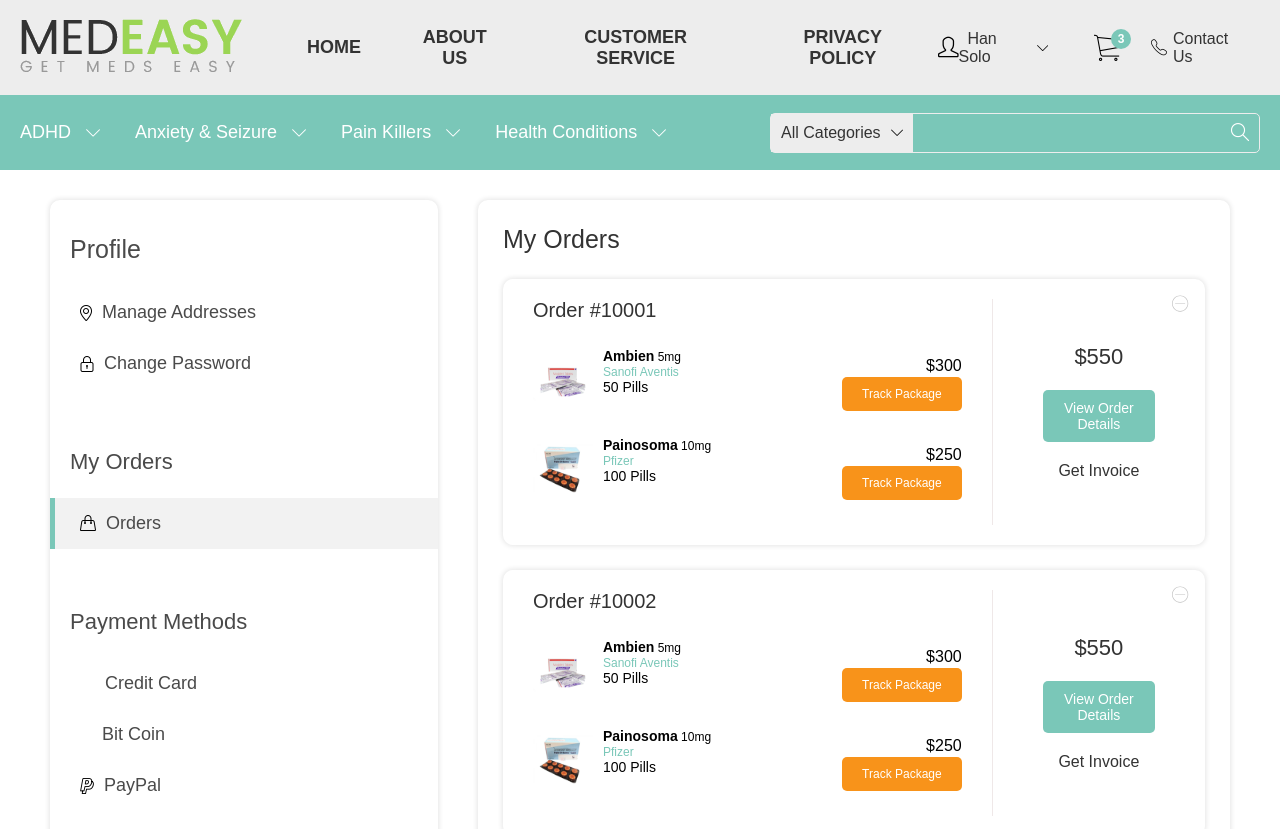
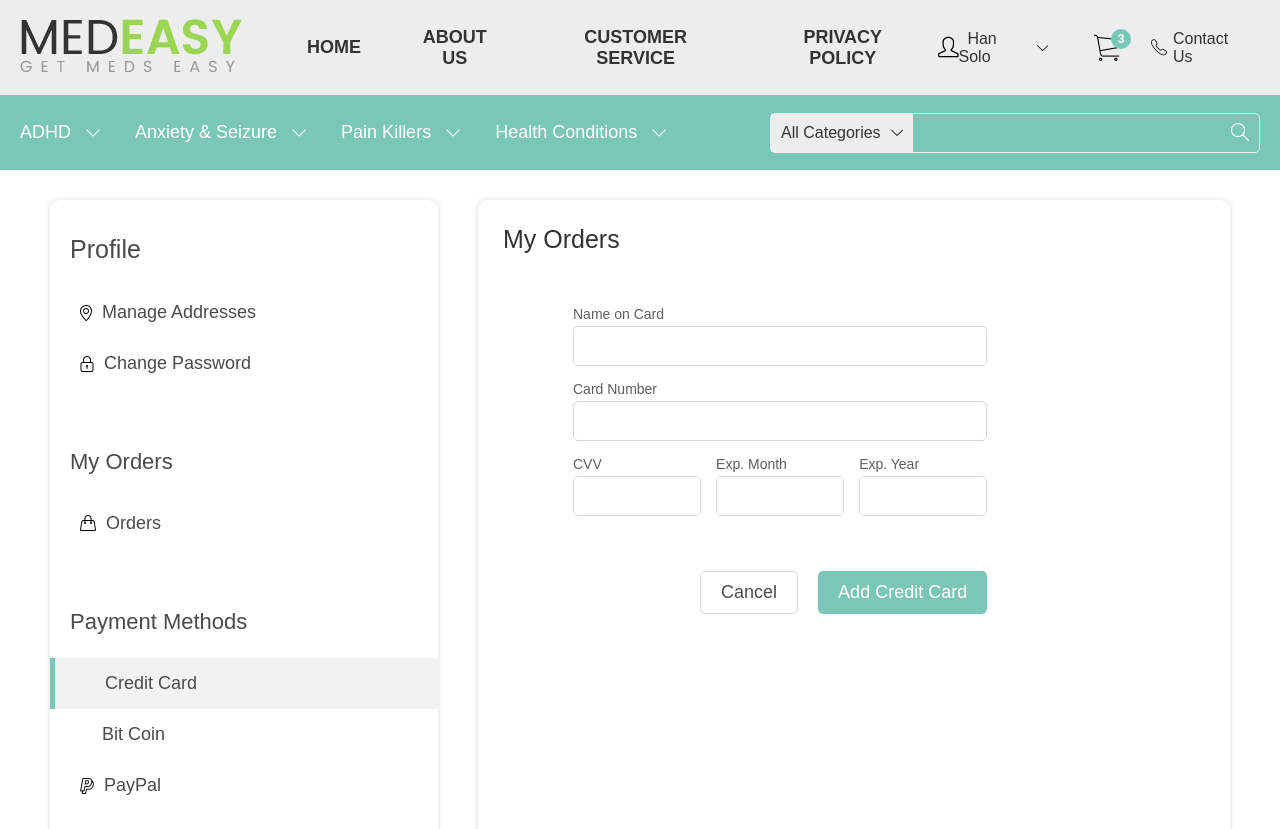
Before and after one commit to sunguru98/Medeasy, a React (Create React App) app: page /profile in a window 1280 px wide. Shown: the top 829 px of the page. Built offline with nearby package versions, Linux system fonts and the light colour scheme; a web font is replaced by a local one.

Commit message:
Wired the design of add credit card

```diff
--- a/src/components/CustomFormElement.jsx
+++ b/src/components/CustomFormElement.jsx
@@ -1,12 +1,12 @@
 import React from 'react'
 import '../styles/components/CustomFormElement.scss'
 
-const CustomFormElement = ({ required, pattern, placeholder, noStyle, noLabel, isTextArea, onChange, labelName, name, type, id, value }) => {
+const CustomFormElement = ({ max, maxLength, required, pattern, placeholder, noStyle, noLabel, isTextArea, onChange, labelName, name, type, id, value }) => {
   return (
     <div className='CustomFormElement' style={ !noStyle ? { marginBottom: '1.5rem' } : null }>
       { !noLabel && <label htmlFor={id}>{labelName}</label> }
-      { !isTextArea ? <input required={ required ? true : false } pattern={pattern} placeholder={placeholder} onChange={onChange} name={name} type={type} id={id} value={value} /> :
-        <textarea required={ required ? true : false } placeholder={placeholder} onChange={onChange} name={name} id={id} value={value} />
+      { !isTextArea ? <input maxLength={maxLength} required={ required ? true : false } pattern={pattern} placeholder={placeholder} onChange={onChange} name={name} type={type} id={id} value={value} /> :
+        <textarea maxLength={ maxLength } required={ required ? true : false } placeholder={placeholder} onChange={onChange} name={name} id={id} value={value} />
       }
     </div>
   )
--- /dev/null
+++ b/src/components/ProfilePage/Payment/CreditCardController.jsx
@@ -0,0 +1,49 @@
+import React, { Component } from 'react'
+import CustomFormElement from '../../CustomFormElement'
+import CustomButton from '../../CustomButton'
+import '../../../styles/components/CreditCardController.scss'
+
+class CreditCardController extends Component {
+  constructor (props) {
+    super(props)
+    this.state = {
+      name: '',
+      number: '',
+      cvv: '',
+      expMonth: '',
+      expYear: ''
+    }
+    this.handleSubmit = this.handleSubmit.bind(this)
+    this.handleChange = this.handleChange.bind(this)
+  }
+
+  handleSubmit (event) {
+    event.preventDefault()
+    // Submit the card
+    console.log('Card added')
+  }
+  handleChange (event) { this.setState({ [event.target.name]: event.target.value }) }
+
+  render () {
+    return (
+      <div className='CreditCardController'>
+        <h2 className='ProfilePage__phase-title'>My Orders</h2>
+        <form style={{ width: '59%', marginLeft: '7rem', marginTop: '5.2rem' }} className='CreditCardController__form' onSubmit={this.handleSubmit}>
+          <CustomFormElement name='name' onChange={ this.handleChange } labelName='Name on Card' type='text' />
+          <CustomFormElement labelName='Card Number' name='number' onChange={ this.handleChange } type='number' maxLength='16' />
+          <div className='CreditCardController__form-third' style={ { display: 'flex', justifyContent: 'space-between', } }>
+            <CustomFormElement name='cvv' onChange={ this.handleChange } labelName='CVV' type='number' />
+            <CustomFormElement name='expMonth' onChange={ this.handleChange } labelName='Exp. Month' type='number' />
+            <CustomFormElement name='expYear' onChange={ this.handleChange } labelName='Exp. Year' type='number' />
+          </div>
+          <div style={{ marginTop: '4rem', display: 'flex', justifyContent: 'flex-end' }}>
+            <CustomButton extraStyle={{ border: '1px solid #DDD7D7', background: 'transparent', color: '#4A4A4A' }} fontSize="1.8rem">Cancel</CustomButton>
+            <CustomButton extraStyle={{ marginLeft: '2rem' }} fontSize='1.8rem' type='submit'>Add Credit Card</CustomButton>
+          </div>
+        </form>
+      </div>
+    )
+  }
+}
+
+export default CreditCardController
--- a/src/components/ProfilePage/ProfilePageDisplay.jsx
+++ b/src/components/ProfilePage/ProfilePageDisplay.jsx
@@ -2,6 +2,7 @@
 import AddressChangeController from './AddressChange/AddressChangeController'
 import ChangePasswordController from './ChangePassword/ChangePasswordController'
 import OrdersController from './Orders/OrdersController'
+import CreditCardController from './Payment/CreditCardController'
 
 const ProfilePageDisplay = ({ currentMode }) => {
   let mode = null
@@ -9,6 +10,7 @@
     case 'manageAddress': mode = <AddressChangeController />; break
     case 'changePassword': mode = <ChangePasswordController />; break
     case 'orders': mode = <OrdersController />; break
+    case 'creditCard': mode = <CreditCardController />; break
     default: break
   }
   return (
--- a/src/pages/ProfilePage.jsx
+++ b/src/pages/ProfilePage.jsx
@@ -5,7 +5,7 @@
 import '../styles/pages/ProfilePage.scss'
 
 const ProfilePage = props => {
-  const [profileSubState, setProfileSubState] = useState('orders')
+  const [profileSubState, setProfileSubState] = useState('creditCard')
   const handleSubStateChange = mode => setProfileSubState(mode)
   return (
     <div className='ProfilePage'>
--- /dev/null
+++ b/src/styles/components/CreditCardController.scss
@@ -0,0 +1,10 @@
+.CreditCardController {
+  &__form {
+    &-third {
+      .CustomFormElement:nth-child(2) {
+        margin-right: 1.5rem;
+        margin-left: 1.5rem;
+      }
+    }
+  }
+}
```
